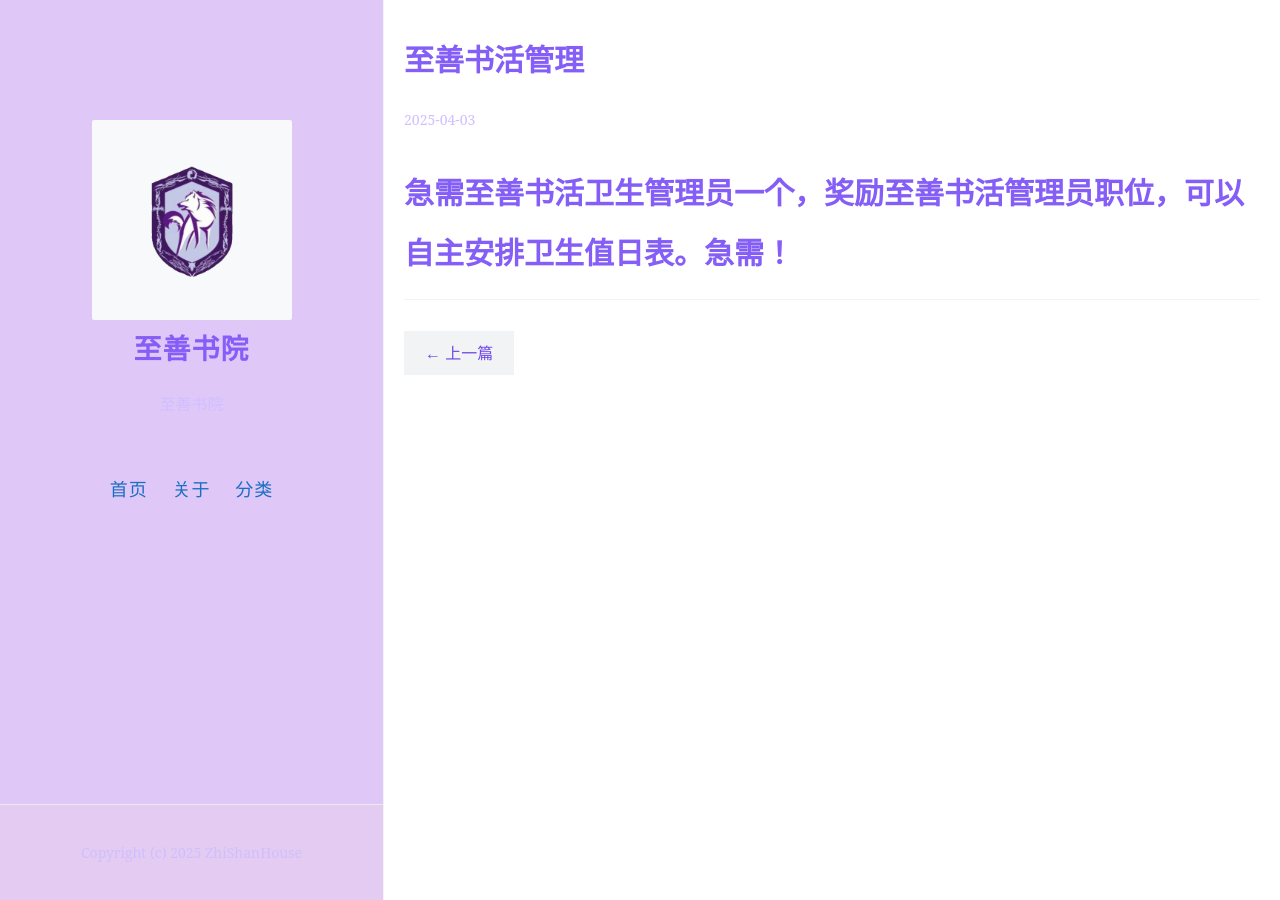
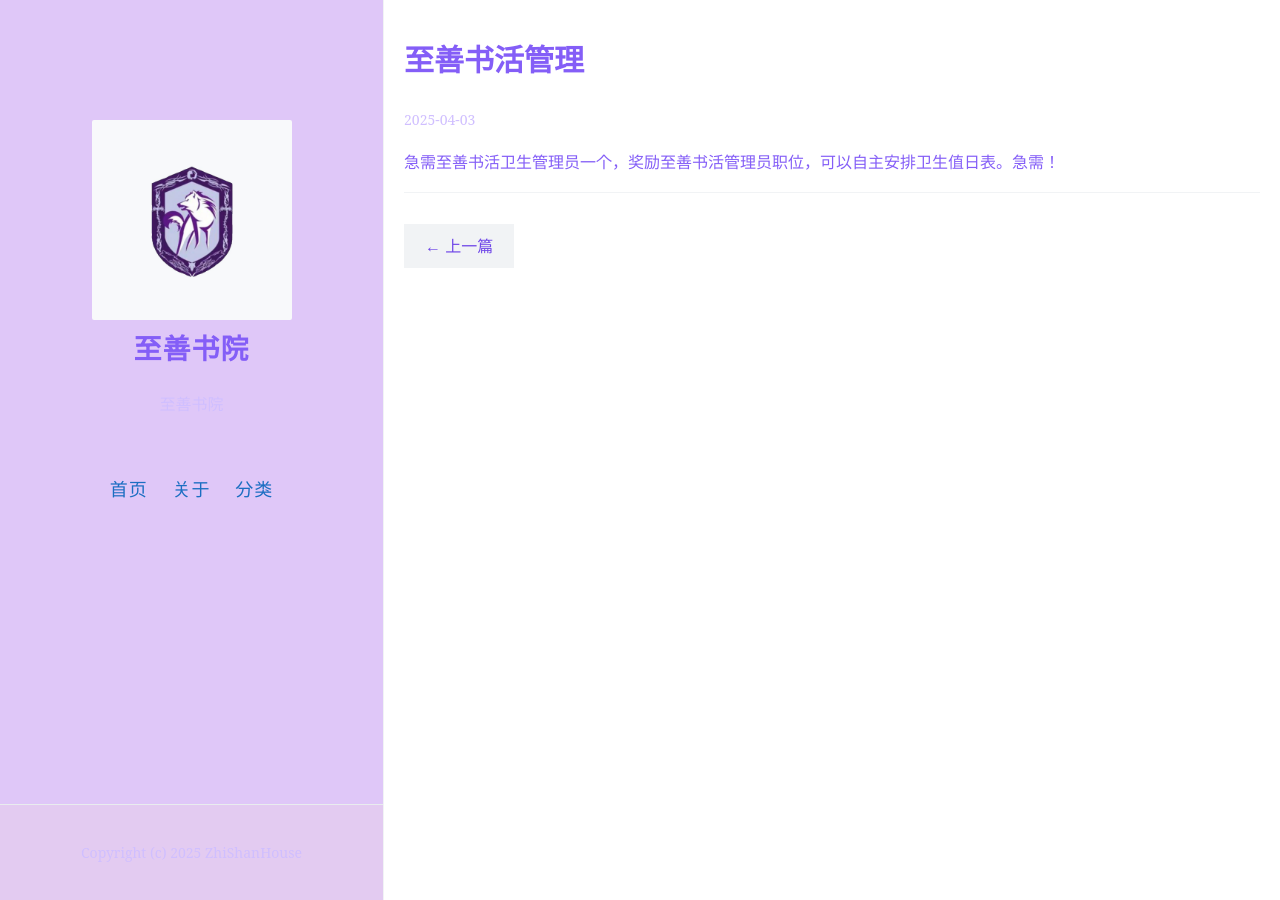
Before and after one commit to zhishanhouse/zhishanhouse.github.io, a Jekyll site: the page built from _posts/2025-4-3-至善书活管理.md, in a window 1280 px wide. Built offline with Jekyll 4.4.1, drawn with Linux system fonts in a browser that asks for light colours; our own code applies the rules of GitHub Pages for plain Markdown files.

```diff
--- a/_posts/2025-4-3-至善书活管理.md
+++ b/_posts/2025-4-3-至善书活管理.md
@@ -1 +1 @@
-# 急需至善书活卫生管理员一个，奖励至善书活管理员职位，可以自主安排卫生值日表。急需！
+急需至善书活卫生管理员一个，奖励至善书活管理员职位，可以自主安排卫生值日表。急需！
```
